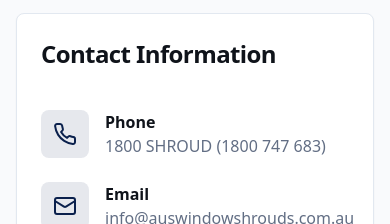
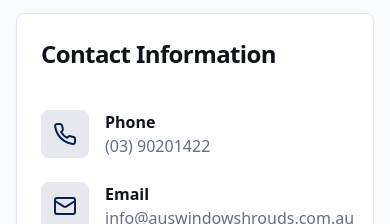
Before and after one commit to kryvonosov92/aus-shroud-web-forge, a React (Vite) app: page / in a window 390 px wide. Shown: the part 5880-6104 px from the top of the page. Built offline with nearby package versions, Linux system fonts and the light colour scheme; no server answers.

Commit message:
Update contact phone number
Change the phone number under contact information to (03) 90201422.

```diff
--- a/src/components/Contact.tsx
+++ b/src/components/Contact.tsx
@@ -31,7 +31,7 @@ const Contact = () => {
                   </div>
                   <div>
                     <div className="font-semibold">Phone</div>
-                    <div className="text-muted-foreground">1800 SHROUD (1800 747 683)</div>
+                    <div className="text-muted-foreground">(03) 90201422</div>
                   </div>
                 </div>
 
```
